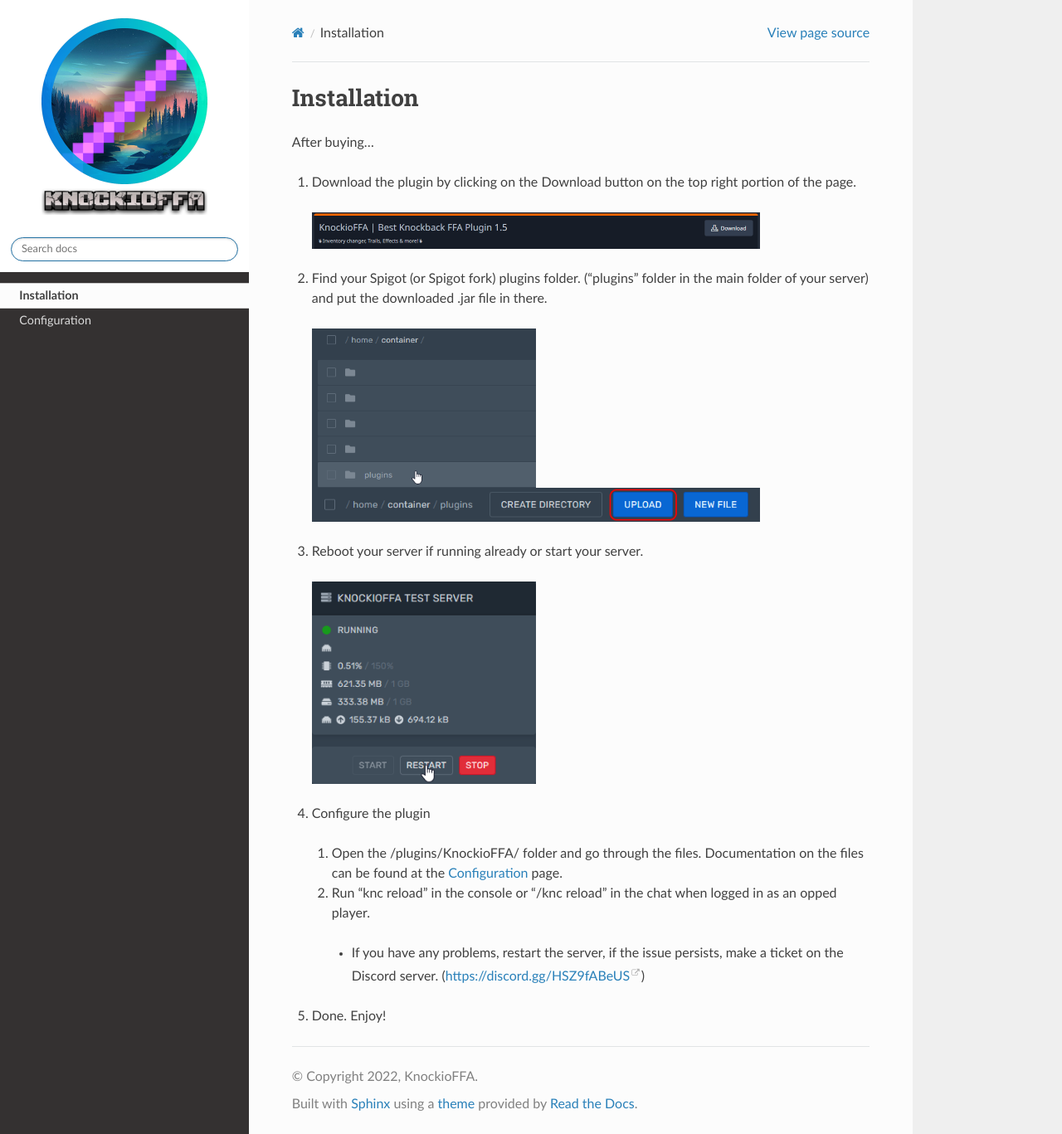
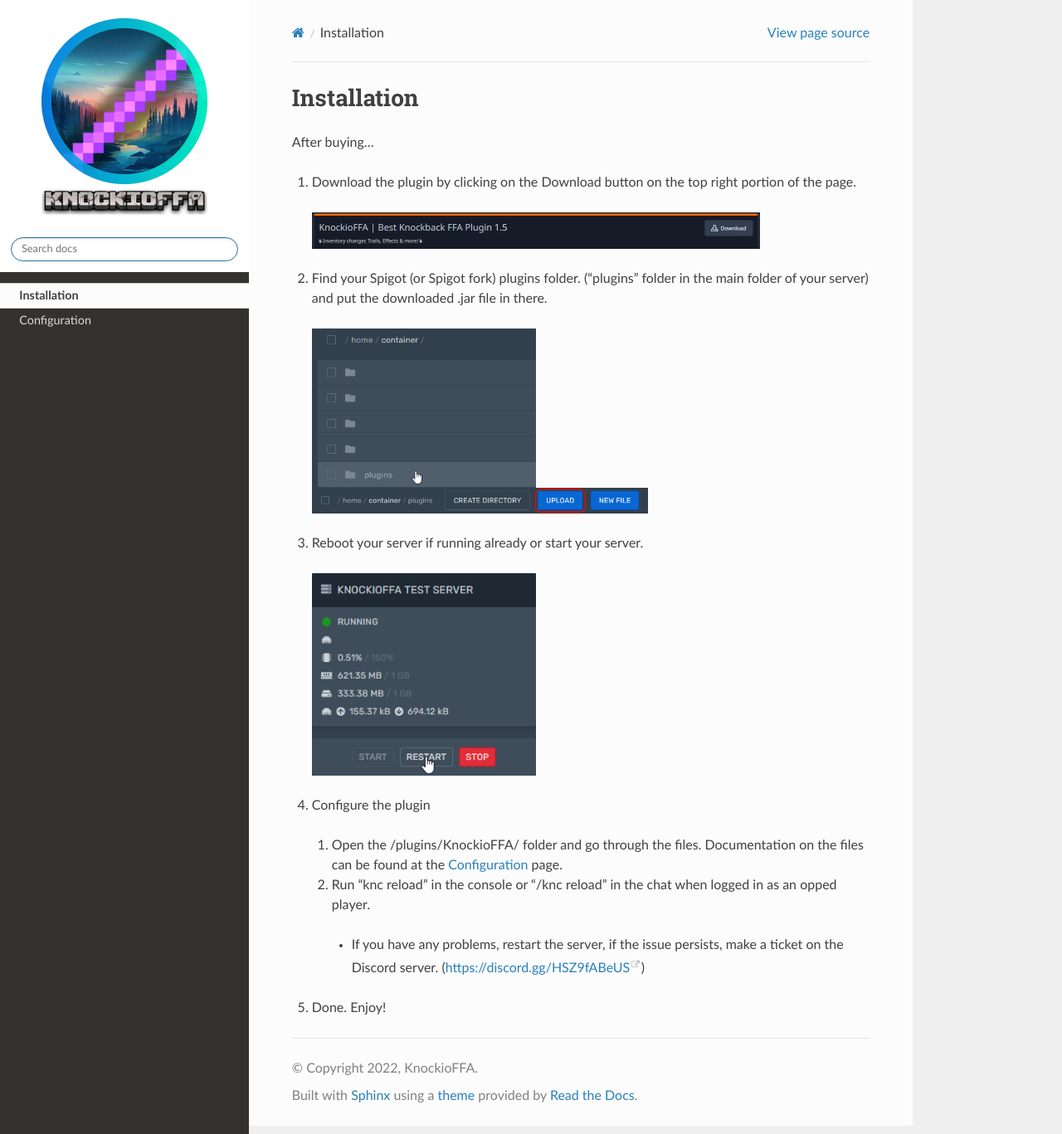
Before and after one commit to JustLeader69420/KnockioFFAdocs, a Sphinx documentation site: the page built from docs/source/installation.rst, in a window 1280 px wide and 1367 px high. Shown: the whole window at 83% size. Built offline with Sphinx 7.4.7 and the Read the Docs theme 2.0.0, drawn with Linux system fonts in a browser that asks for light colours.

Commit message:
played with the sizing again :)

```diff
--- a/docs/source/installation.rst
+++ b/docs/source/installation.rst
@@ -18,7 +18,7 @@
     :alt: Find the plugins folder
 
   .. image:: assets/installation/uploadingTheJarfile.png
-    :width: 540
+    :width: 405
     :alt: Upload the jarfile (or move it in)
 
 3. Reboot your server if running already or start your server.
```
